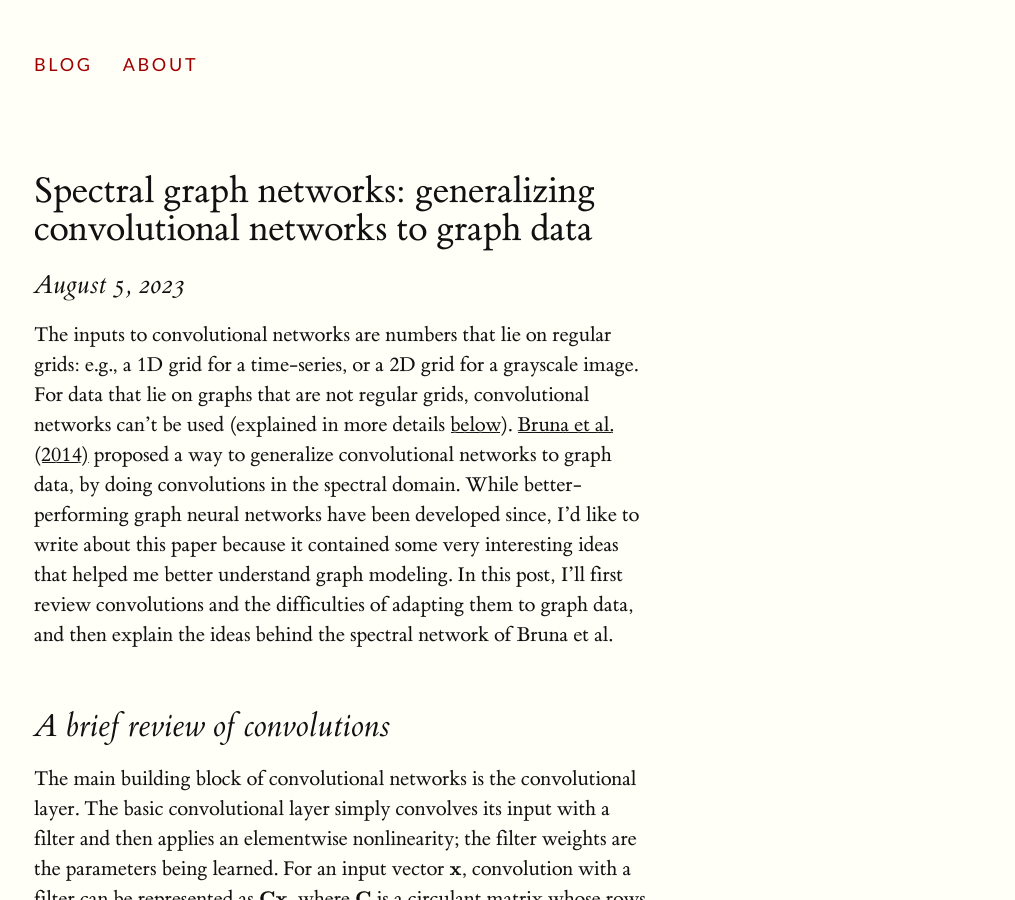
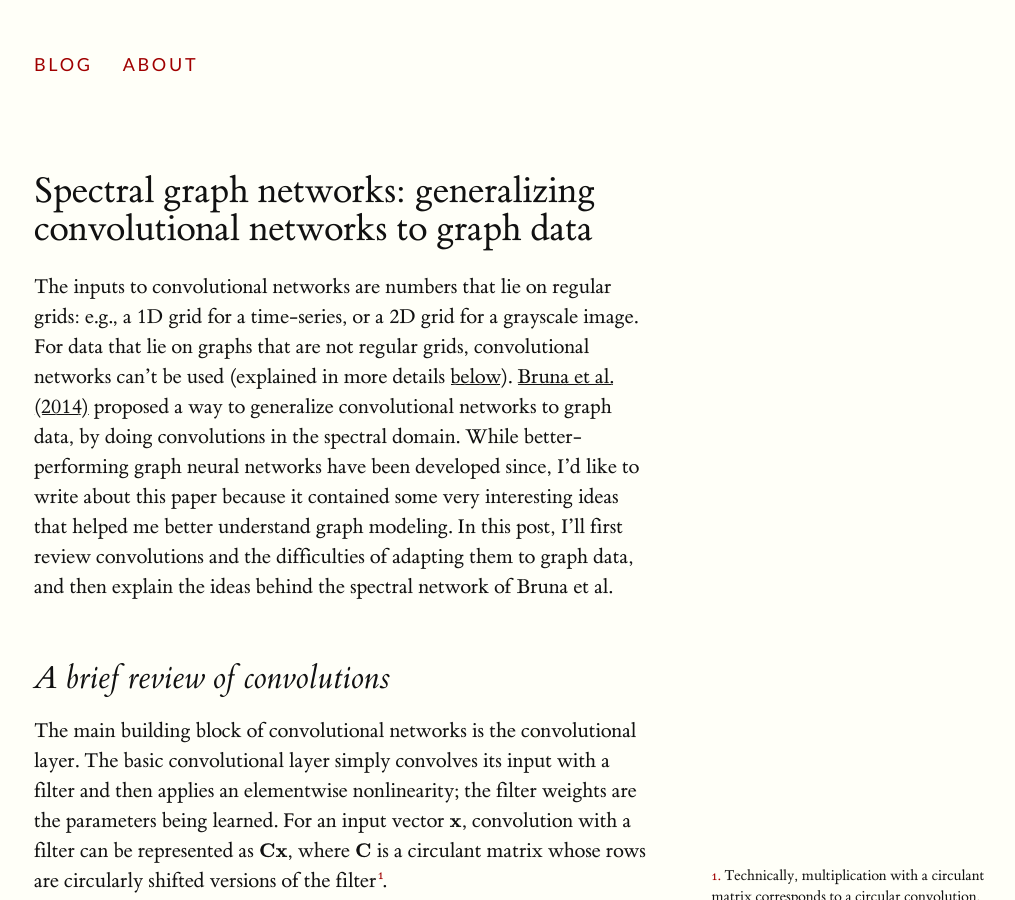
Before and after one commit to mlcncontact/mlcncontact.github.io, a Jekyll site: the page built from _posts/2023-08-05-spectral-graph-networks.md, in a window 1280 px wide and 900 px high. Shown: the whole window, without its empty margins (126-1141 px from the left). Built offline with Jekyll 4.4.1, drawn with Linux system fonts in a browser that asks for light colours; formulas are drawn with MathJax 3.

Commit message:
Formatting (#7)

```diff
--- a/_layouts/post.html
+++ b/_layouts/post.html
@@ -2,7 +2,6 @@
 layout: default
 ---
 <h1>{{ page.title }}</h1>
-<p class="subtitle">{{ page.date | date: "%B %-d, %Y" }}</p>
 
 
 <script type="text/x-mathjax-config">
--- a/blog.html
+++ b/blog.html
@@ -9,7 +9,6 @@ title: Blog
         <li class="listing">
           <hr class="slender">
           <a href="{{ post.url | prepend: site.baseurl }}"><h3 class="contrast">{{ post.title }}</h3></a>
-          <br><span class="smaller">{{ post.date | date: "%B %-d, %Y" }}</span>  <br/>
         </li>
     {% endfor %}
   </ul>
```
